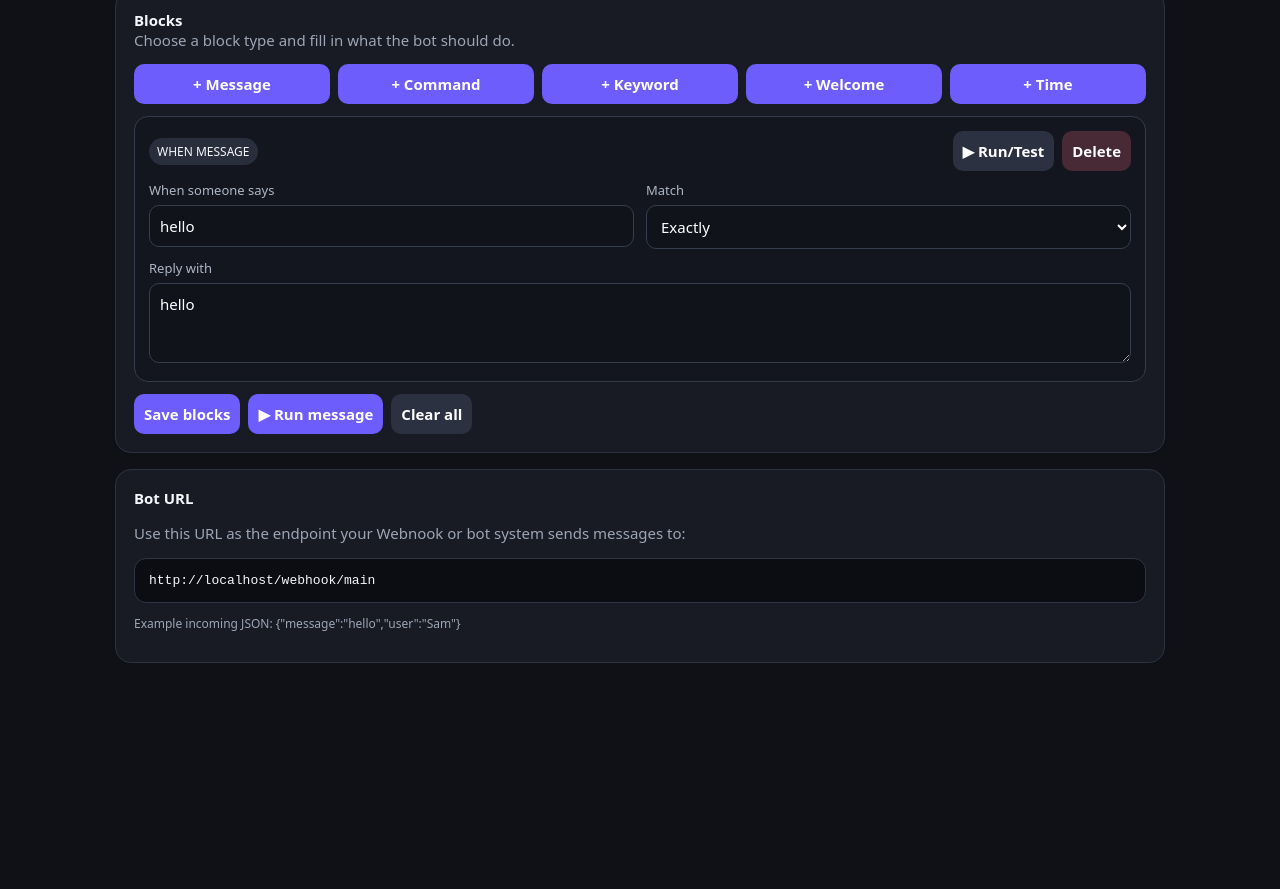
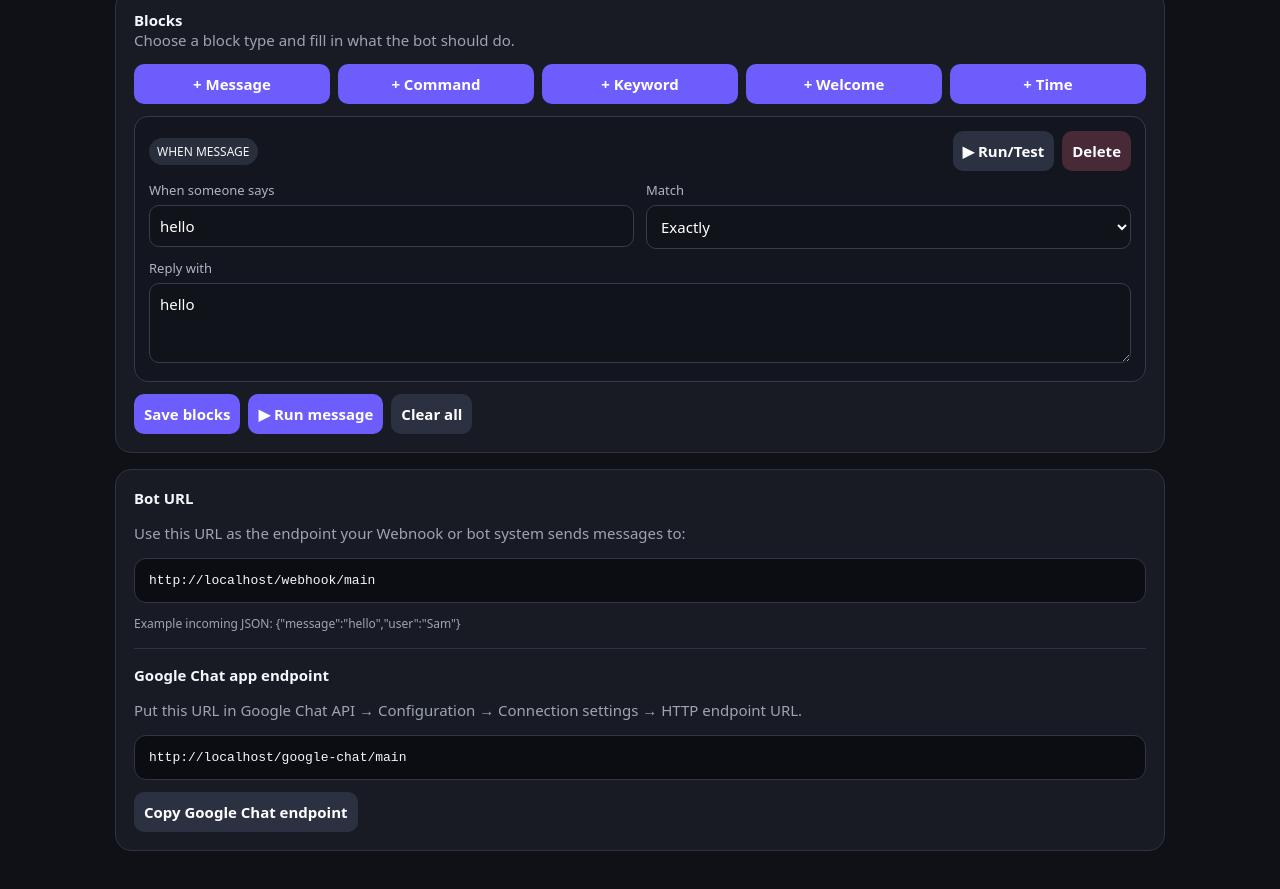
Before and after one commit to Hexkeys/Webnook-command-, a website: page public/index.html in a window 1280 px wide. Shown: the part 540-1429 px from the top of the page. Before the commit the page ends 1249 px from the top, so only its background shows below. Drawn offline with Linux system fonts and the light colour scheme.

Commit message:
Show Google Chat app endpoint in builder

```diff
--- a/public/index.html
+++ b/public/index.html
@@ -61,6 +61,11 @@ body{margin:0;background:#0f1117;color:#f5f7fb;font:15px system-ui,sans-serif}.w
   <p class="muted">Use this URL as the endpoint your Webnook or bot system sends messages to:</p>
   <div class="code" id="endpoint"></div>
   <p class="muted small">Example incoming JSON: {"message":"hello","user":"Sam"}</p>
+  <hr style="border:0;border-top:1px solid #2d3342;margin:16px 0">
+  <b>Google Chat app endpoint</b>
+  <p class="muted">Put this URL in Google Chat API → Configuration → Connection settings → HTTP endpoint URL.</p>
+  <div class="code" id="googleChatEndpoint"></div>
+  <div class="actions"><button class="secondary" style="width:auto" onclick="copyGoogleChatEndpoint()">Copy Google Chat endpoint</button></div>
 </div>
 
 <div class="card" id="codeCard" style="display:none">
@@ -107,7 +112,11 @@ function baseUrl(){
  return raw||location.origin;
 }
 function endpoint(){return baseUrl()+"/webhook/"+encodeURIComponent(bot())}
-function refreshEndpoint(){document.getElementById("endpoint").textContent=endpoint()}
+function googleChatEndpoint(){return baseUrl()+"/google-chat/"+encodeURIComponent(bot())}
+function refreshEndpoint(){
+ document.getElementById("endpoint").textContent=endpoint();
+ document.getElementById("googleChatEndpoint").textContent=googleChatEndpoint();
+}
 async function loadRules(){
  try{var r=await fetch("/api/rules/"+encodeURIComponent(bot()));var d=await r.json();blocks=d.rules||[];render();status("Loaded "+blocks.length+" block(s).")}
  catch(e){status("Could not load blocks.")}
@@ -207,6 +216,7 @@ async function testBlock(i){
  finally {if(btn){btn.disabled=false;btn.textContent=oldLabel;}}
 }
 function copyEndpoint(){navigator.clipboard&&navigator.clipboard.writeText(endpoint());status("Bot URL copied.")}
+function copyGoogleChatEndpoint(){navigator.clipboard&&navigator.clipboard.writeText(googleChatEndpoint());status("Google Chat endpoint copied.")}
 async function testHello(){
  var url=document.getElementById("chatUrl").value.trim();
  if(!url){status("Add your Google Chat webhook URL first.");return}
```
